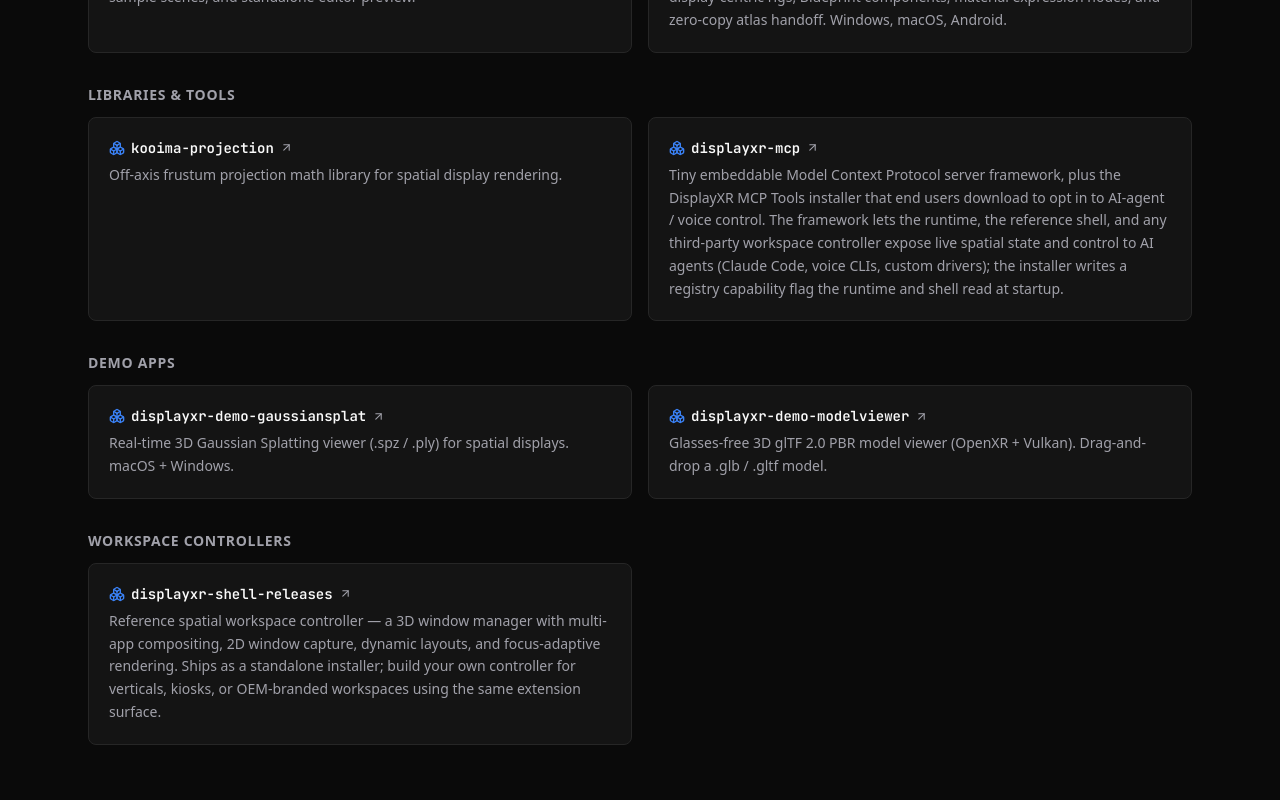
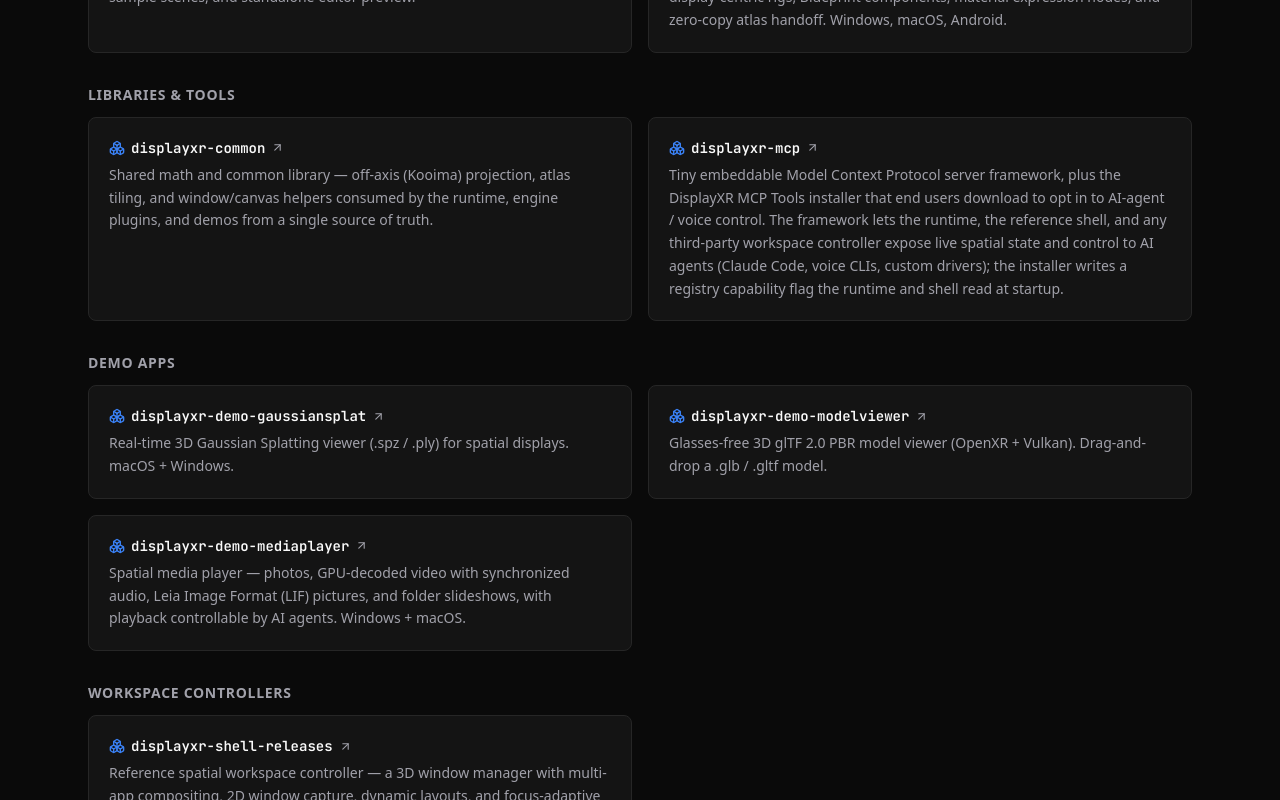
Before and after one commit to DisplayXR/displayxr-website, a Next.js app: page /contribute in a window 1280 px wide. Shown: the part 980-1780 px from the top of the page. Built offline with nearby package versions, Linux system fonts and the light colour scheme; no server answers.

Commit message:
docs(site): editorial sync — per-mode tracking, XR_EXT_mcp_tools, mediaplayer demo, displayxr-common

```diff
--- a/app/contribute/page.tsx
+++ b/app/contribute/page.tsx
@@ -45,6 +45,11 @@
     id: "ADR-019",
     title: "Vendor plug-in / aux boundary",
     href: `${RUNTIME}/blob/main/docs/adr/ADR-019-vendor-plugin-aux-boundary.md`,
+  },
+  {
+    id: "ADR-022",
+    title: "Per-mode capability flags + frozen enumerated app structs",
+    href: `${RUNTIME}/blob/main/docs/adr/ADR-022-per-mode-capability-flags-frozen-enum-structs.md`,
   },
 ];
 
--- a/app/extensions/page.tsx
+++ b/app/extensions/page.tsx
@@ -16,7 +16,7 @@
   title: string;
   description: string;
   status: Status;
-  group: "display" | "windowing" | "workspace" | "capture";
+  group: "display" | "windowing" | "workspace" | "capture" | "agent";
 }
 
 const extensions: Extension[] = [
@@ -25,7 +25,7 @@
     name: "XR_EXT_display_info",
     title: "Display Info",
     description:
-      "Provides applications with spatial display geometry, resolution, eye-tracking modes, and the data needed for correct off-axis (Kooima) projection and view configuration.",
+      "Provides applications with spatial display geometry, resolution, eye-tracking modes, and the data needed for correct off-axis (Kooima) projection and view configuration. Each rendering mode declares whether it consumes live eye tracking, and apps receive an edge-triggered event on tracking loss and recovery.",
     status: "shipping",
     group: "display",
   },
@@ -78,6 +78,15 @@
       "An async, spatial-native file picker. An app calls for a picker and receives the result through the event queue; the picker is a peer workspace window spawned by the active controller, not a layer inside the app's own window. Workspace-scoped, with graceful fallback to the platform file dialog when no controller advertises support.",
     status: "beta",
     group: "workspace",
+  },
+  // Agent control
+  {
+    name: "XR_EXT_mcp_tools",
+    title: "App MCP Tools",
+    description:
+      "Lets an application register its own Model Context Protocol tools with the runtime's agent surface. AI agents and voice drivers can then invoke app-defined actions — tool calls arrive through the OpenXR event queue, the app answers inline, and tools are namespaced by the app's manifest id.",
+    status: "early",
+    group: "agent",
   },
   // Capture
   {
@@ -137,6 +146,12 @@
               label: "Workspace controller surface",
               blurb:
                 "How a swappable workspace controller (the DisplayXR Shell, or any third-party / OEM / vertical equivalent) drives multi-app composition and the launcher on top of the runtime.",
+            },
+            {
+              key: "agent",
+              label: "Agent control",
+              blurb:
+                "How applications plug into the AI-agent surface — exposing their own actions to agents and voice drivers through the same MCP framework the runtime and workspace controllers use.",
             },
             {
               key: "capture",
--- a/components/layout/Footer.tsx
+++ b/components/layout/Footer.tsx
@@ -21,7 +21,7 @@
     { label: "Plug-in guide", href: "/vendors" },
     { label: "Extensions", href: "/extensions" },
     { label: "Platform Support", href: "/platform-support" },
-    { label: "Projection Library", href: REPO_URLS.projection },
+    { label: "Common Library", href: REPO_URLS.common },
   ],
 };
 
--- a/lib/constants.ts
+++ b/lib/constants.ts
@@ -63,7 +63,8 @@
   unrealTest: "https://github.com/DisplayXR/displayxr-unreal-test",
   demoGaussiansplat: "https://github.com/DisplayXR/displayxr-demo-gaussiansplat",
   demoModelviewer: "https://github.com/DisplayXR/displayxr-demo-modelviewer",
-  projection: "https://github.com/DisplayXR/kooima-projection",
+  demoMediaplayer: "https://github.com/DisplayXR/displayxr-demo-mediaplayer",
+  common: "https://github.com/DisplayXR/displayxr-common",
   mcp: "https://github.com/DisplayXR/displayxr-mcp",
   shell: "https://github.com/DisplayXR/displayxr-shell-releases",
 } as const;
--- a/lib/data/ecosystem.ts
+++ b/lib/data/ecosystem.ts
@@ -63,11 +63,20 @@
     status: "active",
   },
   {
-    name: "kooima-projection",
-    repo: "DisplayXR/kooima-projection",
+    name: "displayxr-demo-mediaplayer",
+    repo: "DisplayXR/displayxr-demo-mediaplayer",
     description:
-      "Off-axis frustum projection math library for spatial display rendering.",
-    url: "https://github.com/DisplayXR/kooima-projection",
+      "Spatial media player — photos, GPU-decoded video with synchronized audio, Leia Image Format (LIF) pictures, and folder slideshows, with playback controllable by AI agents. Windows + macOS.",
+    url: "https://github.com/DisplayXR/displayxr-demo-mediaplayer",
+    category: "demos",
+    status: "active",
+  },
+  {
+    name: "displayxr-common",
+    repo: "DisplayXR/displayxr-common",
+    description:
+      "Shared math and common library — off-axis (Kooima) projection, atlas tiling, and window/canvas helpers consumed by the runtime, engine plugins, and demos from a single source of truth.",
+    url: "https://github.com/DisplayXR/displayxr-common",
     category: "tools",
   },
   {
--- a/lib/data/editorial-baseline.json
+++ b/lib/data/editorial-baseline.json
@@ -20,6 +20,8 @@
     "displayxr-runtime/docs/adr/ADR-018-workspace-hit-test-plumbing-vs-policy.md",
     "displayxr-runtime/docs/adr/ADR-019-vendor-plugin-aux-boundary.md",
     "displayxr-runtime/docs/adr/ADR-020-plugin-abi-compatibility-policy.md",
+    "displayxr-runtime/docs/adr/ADR-021-color-management-encoding-state-invariant.md",
+    "displayxr-runtime/docs/adr/ADR-022-per-mode-capability-flags-frozen-enum-structs.md",
     "displayxr-unreal/Docs/DisplayXR/adr/ADR-001-direct-runtime-loading.md",
     "displayxr-unreal/Docs/DisplayXR/adr/ADR-002-zero-copy-atlas-handoff.md",
     "displayxr-unreal/Docs/DisplayXR/adr/ADR-003-ue-native-off-axis-projection.md"
--- a/lib/data/roadmap.ts
+++ b/lib/data/roadmap.ts
@@ -96,6 +96,16 @@
         description:
           "Cross-process D3D11 fence to move sync off the render thread, capture-thread as the sole workspace-render driver (3.2× per-cube fps), and vendor 3D-state poll caching (37→59 fps per cube to hit 60Hz P0)",
       },
+      {
+        title: "Standalone demo apps",
+        description:
+          "Three demos ship as independent installers — a real-time Gaussian-splat viewer, a glTF 2.0 PBR model viewer, and a spatial media player for photos, video, and Leia Image Format pictures",
+      },
+      {
+        title: "Truthful per-mode eye tracking",
+        description:
+          "Rendering modes now declare whether they consume live eye tracking, isTracking reports the real tracker state end-to-end (including out-of-process apps), and apps get an edge-triggered event on tracking loss/recovery — shipped as a coordinated runtime + Leia plug-in release",
+      },
     ],
   },
   {
```
